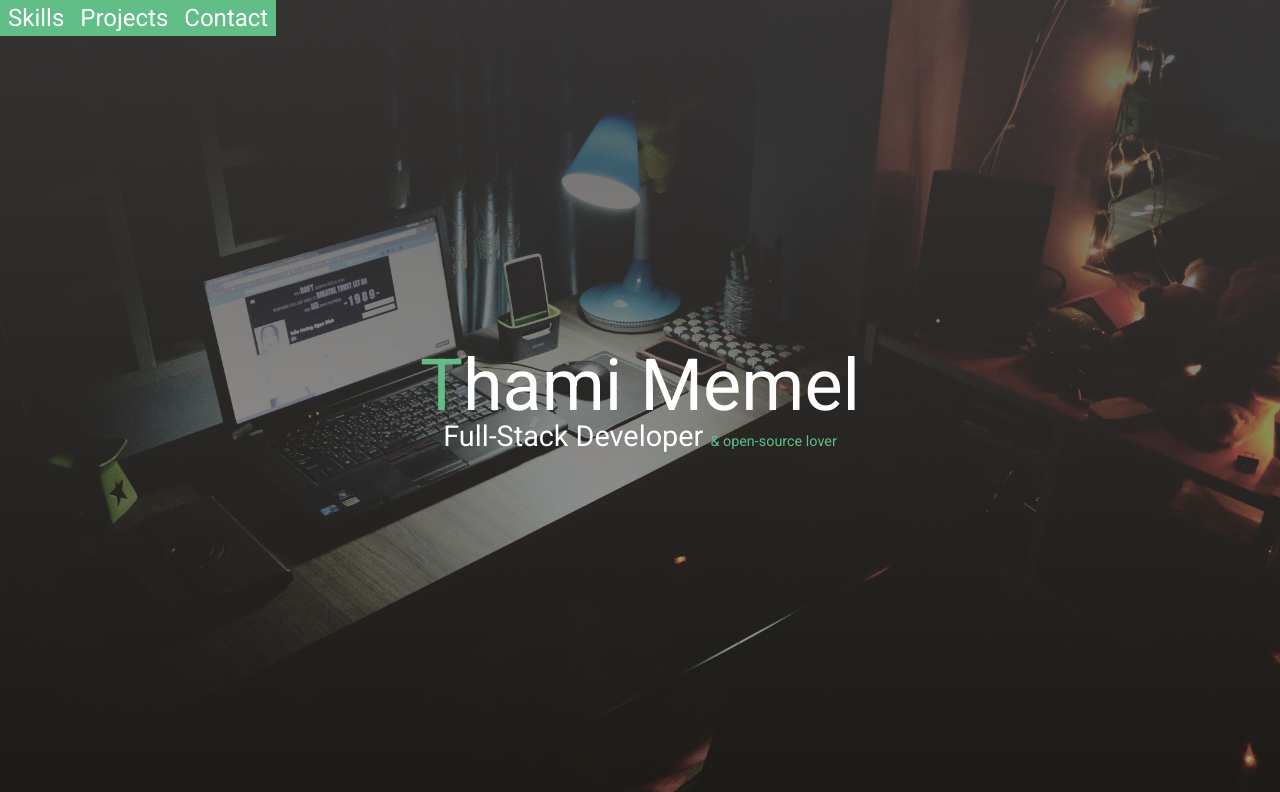
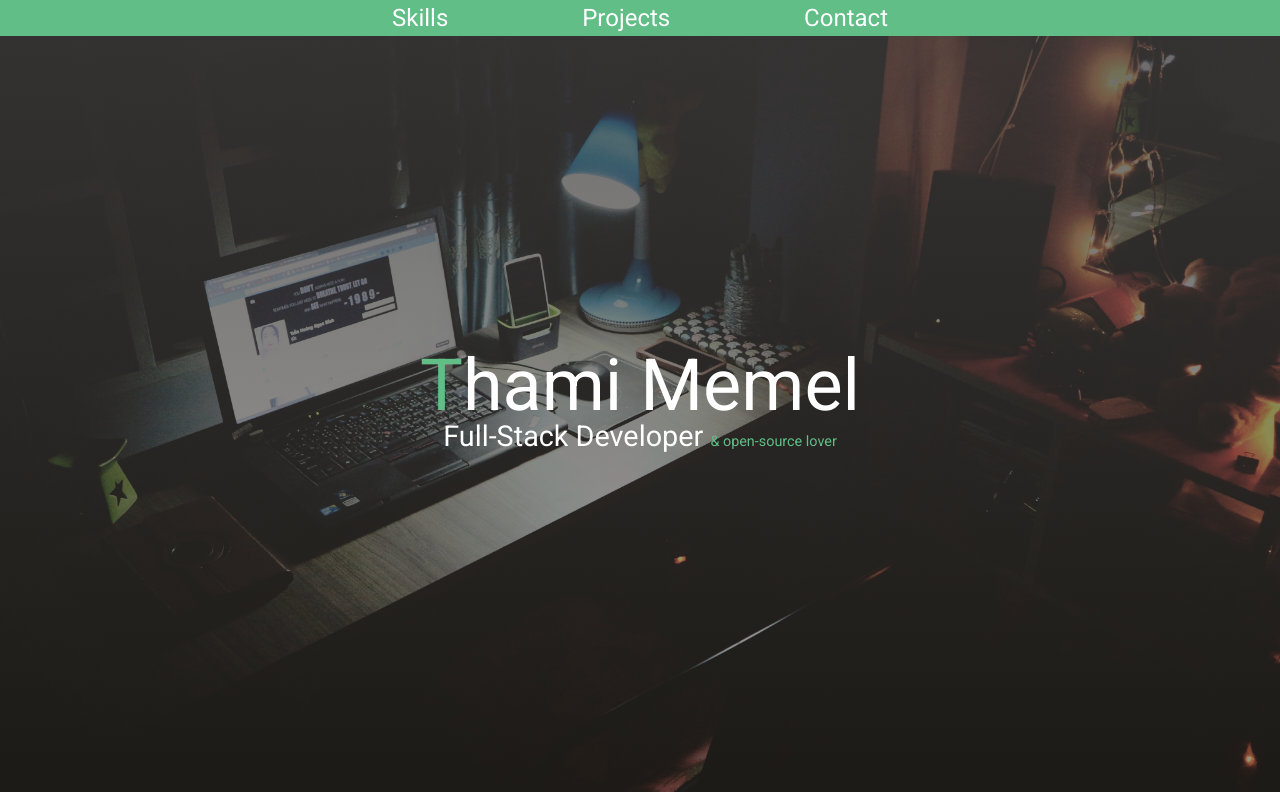
Before and after one commit to thamimemel/FCC_Projects, a plain HTML site: page Personal Portfolio/index.html in a window 1280 px wide. Shown: the top 792 px of the page. Drawn offline with nearby package versions, Linux system fonts and the light colour scheme.

Commit message:
Update style.css

```diff
--- a/Personal Portfolio/css/style.css
+++ b/Personal Portfolio/css/style.css
@@ -49,7 +49,7 @@ img {
 }
 /* Navbar */
 nav {
-    width: 100%h;
+    width: 100%;
     position: fixed;
     height: 1.5em;
     display: flex;
```
